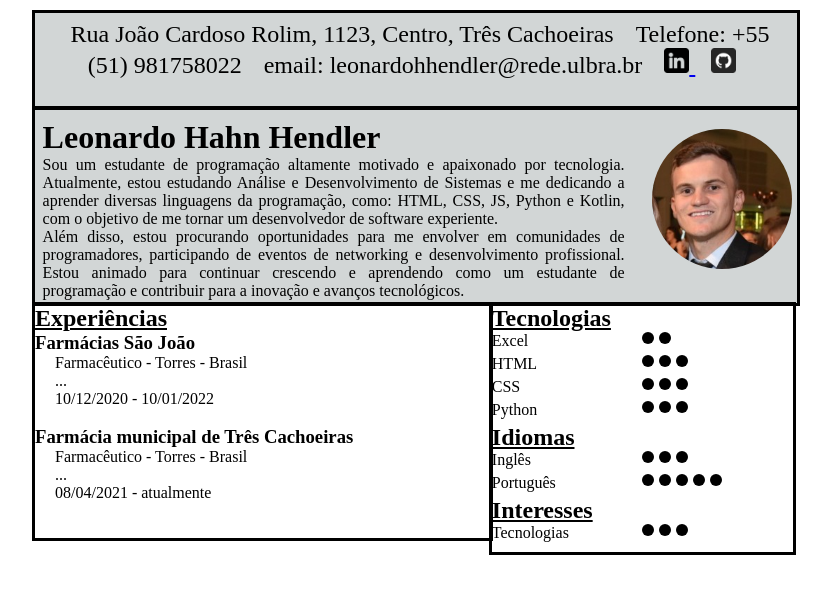
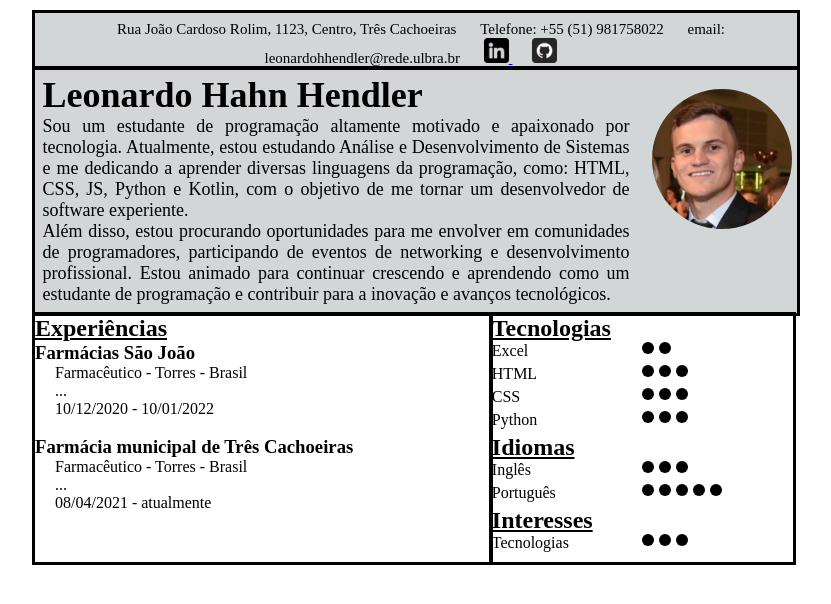
Before and after one commit to leonardohendler/ADS-Ulbra, a PHP site: page /aula4.html in a window 1280 px wide. Shown: the top 604 px of the page, without its empty margins (224-1055 px from the left). Run offline with PHP 8.4, Linux system fonts and the light colour scheme.

Commit message:
Update style.css

```diff
--- a/Matérias/Introdução Web/AULA 4/style.css
+++ b/Matérias/Introdução Web/AULA 4/style.css
@@ -16,20 +16,21 @@ padrão do css, sempre usar para fazer o site.
     clear: both;
 }
 .topo{
-    height: 100px;
+    height: 60px;
     background-color: rgb(210, 214, 214);
     margin-top: 10px;
     color: black;
-    font-size: 24px;
+    font-size: 15px;
     text-align: center;
     border: solid;
     padding: 1%;
     margin-bottom: -4px;
+    font-family: 'Times New Roman', Times, serif;
 
 
 }
 .topo span{
-    margin: 8px 8px;
+    margin: 10px 10px;
     padding-top: 10px;
 
 }
@@ -39,7 +40,7 @@ padrão do css, sempre usar para fazer o site.
 }
 
 .perfil{
-    height: 200px;
+    height: 250px;
     border: solid;
     margin-bottom: -4px;
 
@@ -52,10 +53,11 @@ padrão do css, sempre usar para fazer o site.
 .dados{
     width: 80%;
     float: left;
-    padding-right: 20px;
-    margin-top: 10px;
+    padding-right: 15px;
+    margin-top: 5px;
     text-align: justify;
     padding-left: 1%;
+    font-size: 18px;
 
 }
 
@@ -81,7 +83,9 @@ padrão do css, sempre usar para fazer o site.
 .experiencias{
     width: 60%;
     float: left;
-   border: solid;
+    border: solid;
+    height: 253px;
+
 
 }
 
```
